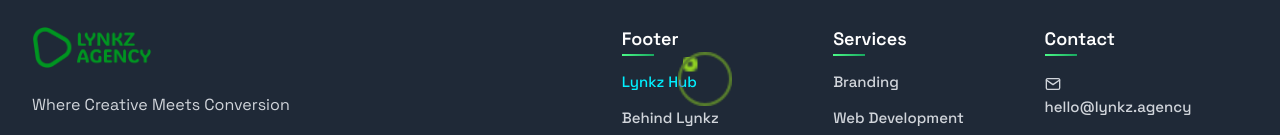
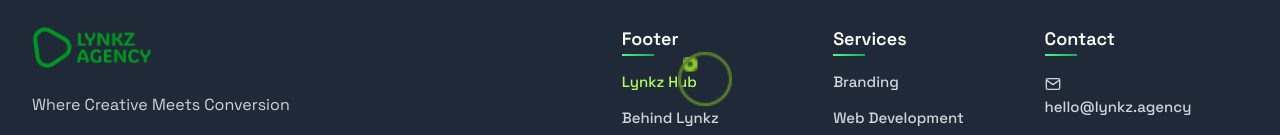
Before and after one commit to sanal-p-k/Lynkz-Agency, a React (Vite) app in the folder lynkz-agency/: page /contact in a window 1280 px wide. In both pictures the pointer is over the link 707 px from the left and 2392 px from the top of the page. Shown: the part 2311-2446 px from the top of the page. Built offline with nearby package versions, Linux system fonts and the light colour scheme.

Commit message:
hover text color change

```diff
--- a/lynkz-agency/src/components/layout/Footer.module.css
+++ b/lynkz-agency/src/components/layout/Footer.module.css
@@ -176,7 +176,7 @@
 
 .linksList a:hover,
 .linksList a:focus {
-  color: var(--accent);
+  color: var(--color-accent);
   outline: none;
 }
 
@@ -222,7 +222,7 @@
 
 .legal a:hover,
 .legal a:focus {
-  color: var(--accent);
+  color: var(--color-accent);
   outline: none;
 }
 
--- a/lynkz-agency/src/components/layout/Header.module.css
+++ b/lynkz-agency/src/components/layout/Header.module.css
@@ -199,7 +199,7 @@
 
 .navLink:hover,
 .navLink:focus {
-  color: var(--accent);
+  color: var(--color-accent);
   outline: none;
 }
 
```
Also changed, not shown: 1 other file (tests, documents, lock files or other folders).
